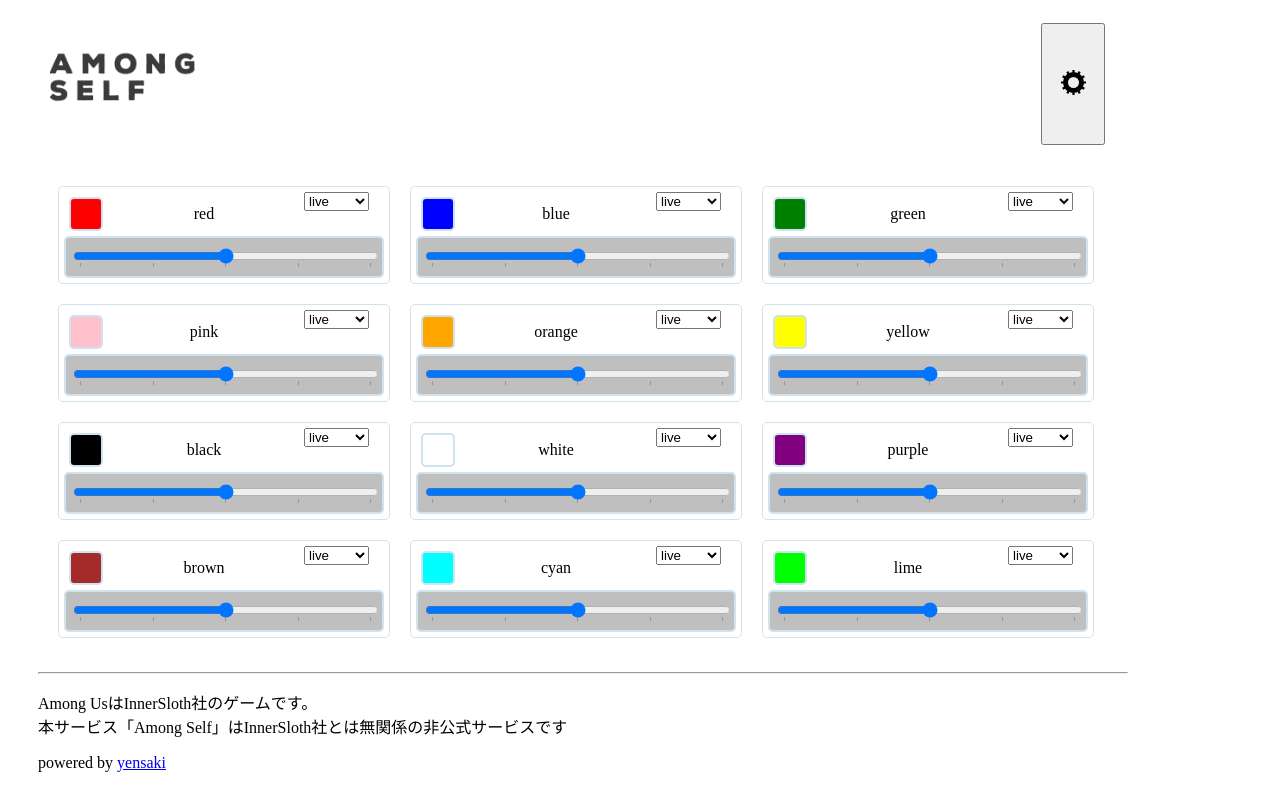
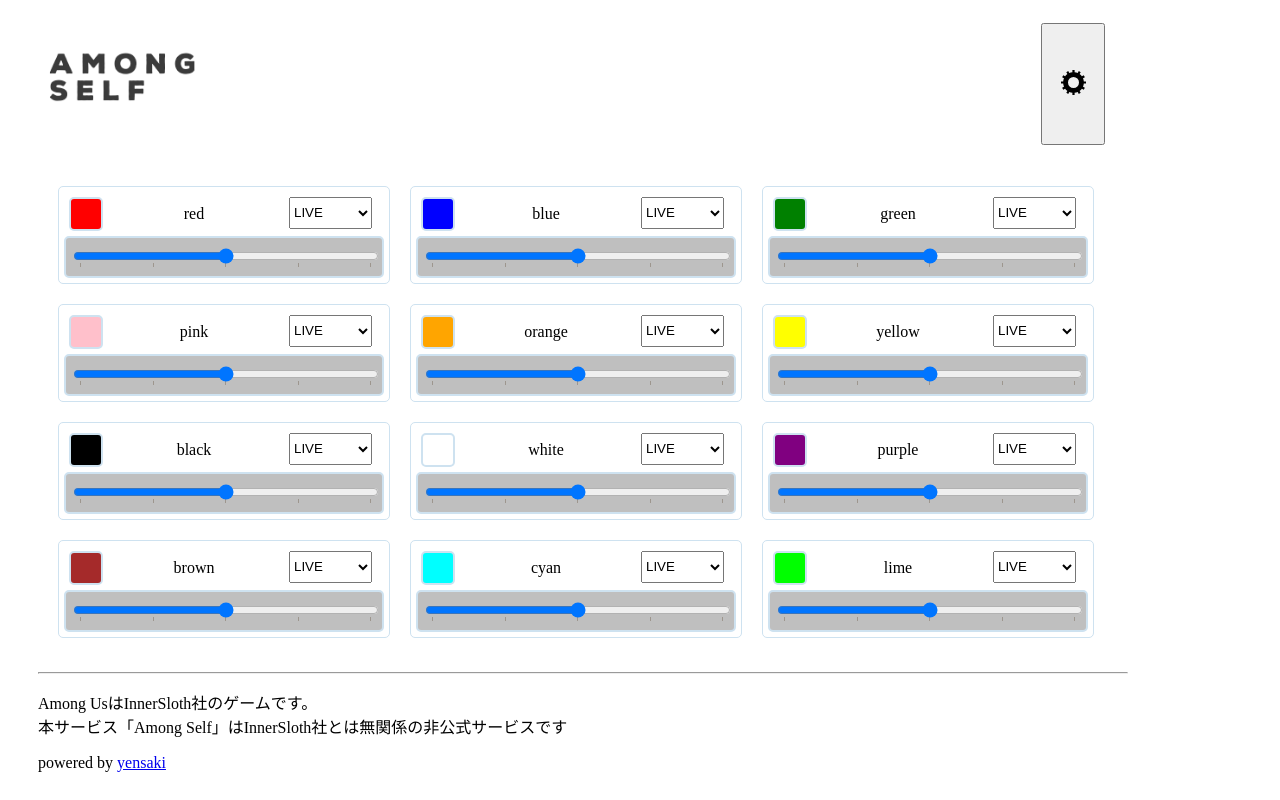
Before and after one commit to yensaki/among-self, a Next.js app: page / in a window 1280 px wide. Built offline with nearby package versions, Linux system fonts and the light colour scheme.

Commit message:
Adjust Select Box

```diff
--- a/components/CrewCard.tsx
+++ b/components/CrewCard.tsx
@@ -26,11 +26,11 @@ const CrewCard = ({crew, onChange}: Props) => {
                 <Square style={{backgroundColor: formCrew.color}} />
                 <HeaderText>{formCrew.name}</HeaderText>
                 <div>
-                    <select value={formCrew.status} onChange={HandleChange}>
-                        <option value="live">live</option>
-                        <option value="ejected">ejected</option>
-                        <option value="killed">killed</option>
-                    </select>
+                    <StatusSelect value={formCrew.status} onChange={HandleChange}>
+                        <option value="live" label="LIVE"/>
+                        <option value="ejected" label="EJECTED"/>
+                        <option value="killed" label="KILLED"/>
+                    </StatusSelect>
                 </div>
             </Header>
 
@@ -59,7 +59,7 @@ const Container = styled.li`
 
 const Header = styled.div`
     display: grid;
-    grid-template-columns: 40px 200px 60px;
+    grid-template-columns: 40px 180px 80px;
 `
 
 const Square = styled.div`
@@ -76,6 +76,12 @@ const HeaderText = styled.div`
     justify-content: center;
 `
 
+const StatusSelect = styled.select`
+    height: 32px;
+    borderRadius: 5px;
+    margin: 5px;
+`
+
 const RangeContainer = styled.div`
     border: 2px solid #cee2f0;
     border-radius: 5px;
```
